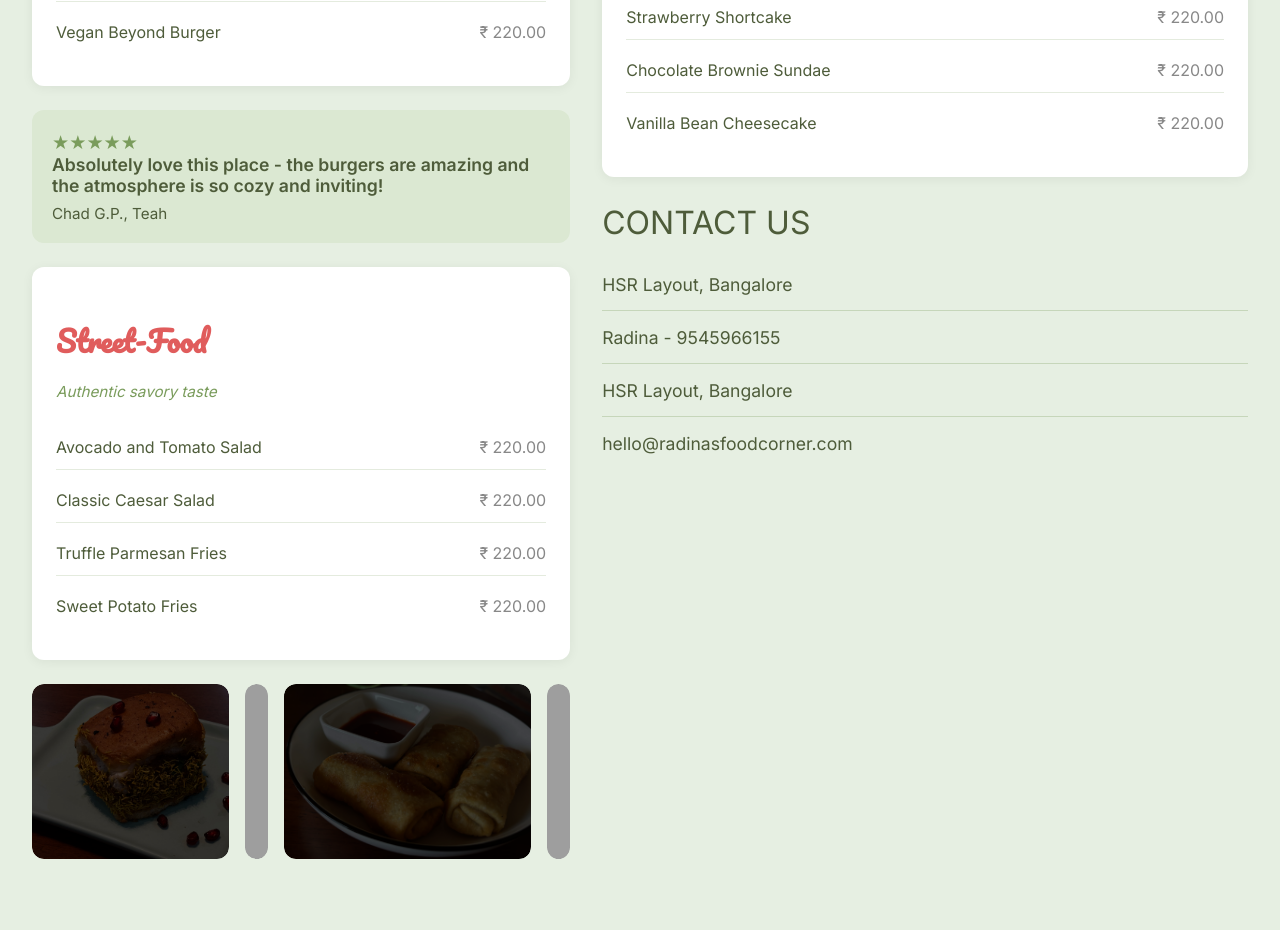
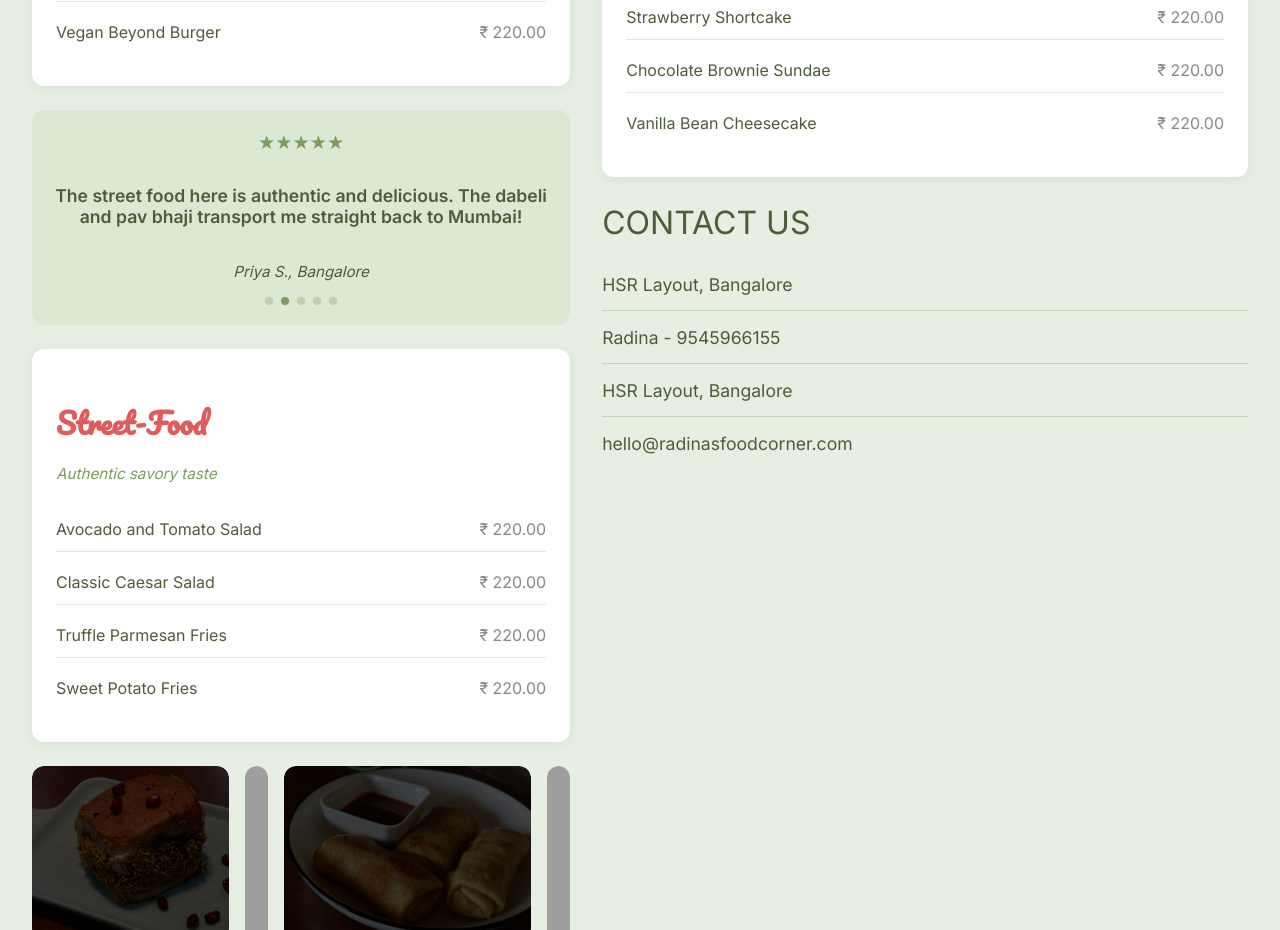
Before and after one commit to priyaaank/radinasfoodcorner, a React (Create React App) app: page / in a window 1280 px wide. Shown: the part 1160-2090 px from the top of the page. Built offline with nearby package versions, Linux system fonts and the light colour scheme; grey boxes are pictures that could not be loaded.

Commit message:
Made reviews a carousal

```diff
--- a/src/App.css
+++ b/src/App.css
@@ -122,6 +122,56 @@
     color: var(--accent-dark);
   }
 
+  .review-carousel {
+    text-align: center;
+  }
+
+  .review-stars {
+    color: var(--accent-green);
+    font-size: 1.2rem;
+    margin-bottom: 12px;
+  }
+
+  .review-text {
+    min-height: 80px;
+    display: flex;
+    align-items: center;
+    justify-content: center;
+  }
+
+  .review-text strong {
+    opacity: 1;
+    transition: opacity 0.3s ease;
+  }
+
+  .review-author {
+    font-size: 0.95rem;
+    margin-top: 16px;
+    color: var(--accent-dark);
+    font-style: italic;
+  }
+
+  .review-dots {
+    display: flex;
+    justify-content: center;
+    gap: 8px;
+    margin-top: 16px;
+  }
+
+  .review-dot {
+    width: 8px;
+    height: 8px;
+    border-radius: 50%;
+    background: var(--accent-green);
+    opacity: 0.3;
+    cursor: pointer;
+    transition: opacity 0.3s ease;
+  }
+
+  .review-dot.active {
+    opacity: 1;
+  }
+
   .ordering-model {
     font-size: 0.95rem;
     margin-top: 12px;
--- a/src/components/Review.js
+++ b/src/components/Review.js
@@ -1,15 +1,39 @@
-import React from "react";
+import React, { useState, useEffect } from "react";
+import reviews from "../data/reviews.json";
 
 export default function Review() {
+  const [currentIndex, setCurrentIndex] = useState(0);
+
+  useEffect(() => {
+    const timer = setInterval(() => {
+      setCurrentIndex((prevIndex) =>
+        prevIndex === reviews.reviews.length - 1 ? 0 : prevIndex + 1
+      );
+    }, 5000); // Change review every 5 seconds
+
+    return () => clearInterval(timer);
+  }, []);
+
+  const currentReview = reviews.reviews[currentIndex];
+
   return (
     <div className="review">
-      <div style={{ color: "#7a9c5c", fontSize: "1.2rem" }}>★★★★★</div>
-      <div>
-        <strong>
-          Absolutely love this place - the burgers are amazing and the atmosphere is so cozy and inviting!
-        </strong>
+      <div className="review-carousel">
+        <div className="review-stars">★★★★★</div>
+        <div className="review-text">
+          <strong>{currentReview.text}</strong>
+        </div>
+        <div className="review-author">{currentReview.author}</div>
+        <div className="review-dots">
+          {reviews.reviews.map((_, index) => (
+            <span
+              key={index}
+              className={`review-dot ${index === currentIndex ? 'active' : ''}`}
+              onClick={() => setCurrentIndex(index)}
+            />
+          ))}
+        </div>
       </div>
-      <div style={{ fontSize: "0.95rem", marginTop: 8 }}>Chad G.P., Teah</div>
     </div>
   );
 }
--- /dev/null
+++ b/src/data/reviews.json
@@ -0,0 +1,29 @@
+{
+  "reviews": [
+    {
+      "text": "Absolutely love this place - the burgers are amazing and the atmosphere is so cozy and inviting!",
+      "author": "Chad G.P., Teah",
+      "rating": 5
+    },
+    {
+      "text": "The street food here is authentic and delicious. The dabeli and pav bhaji transport me straight back to Mumbai!",
+      "author": "Priya S., Bangalore",
+      "rating": 5
+    },
+    {
+      "text": "Best homemade biscotti I've ever had! The dark chocolate brownie is to die for.",
+      "author": "Meera R., HSR Layout",
+      "rating": 5
+    },
+    {
+      "text": "Such attention to detail in every dish. The monthly subscription is worth every penny!",
+      "author": "Rahul K., Koramangala",
+      "rating": 5
+    },
+    {
+      "text": "Their baked goods are consistently excellent. The cupcakes are my weekend treat!",
+      "author": "Sarah M., Indiranagar",
+      "rating": 5
+    }
+  ]
+}
```
